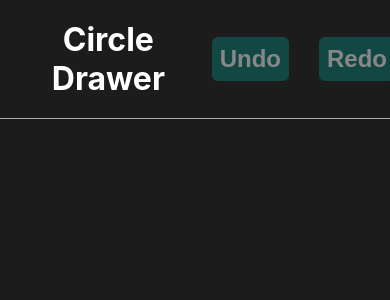
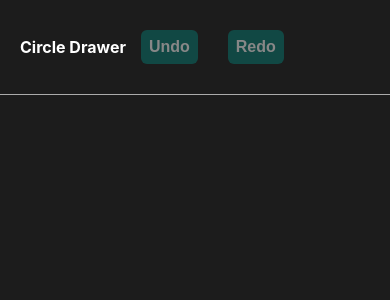
Before and after one commit to yazeedb/7GUIS-Circle-Drawer, a React (Create React App) app: page / in a window 390 px wide. Shown: the top 300 px of the page. Built offline with nearby package versions, Linux system fonts and the light colour scheme.

Commit message:
add mobile styles

```diff
--- a/src/App.css
+++ b/src/App.css
@@ -39,6 +39,7 @@ button {
 
 button:disabled {
   opacity: 0.5;
+  cursor: initial;
 }
 
 .circle {
@@ -54,3 +55,15 @@ button:disabled {
   border-radius: 6px;
   padding: 20px;
 }
+
+@media screen and (max-width: 500px) {
+  h1 {
+    margin: 10px 0;
+    font-size: 16px;
+  }
+
+  h1,
+  button {
+    font-size: 16px;
+  }
+}
```
